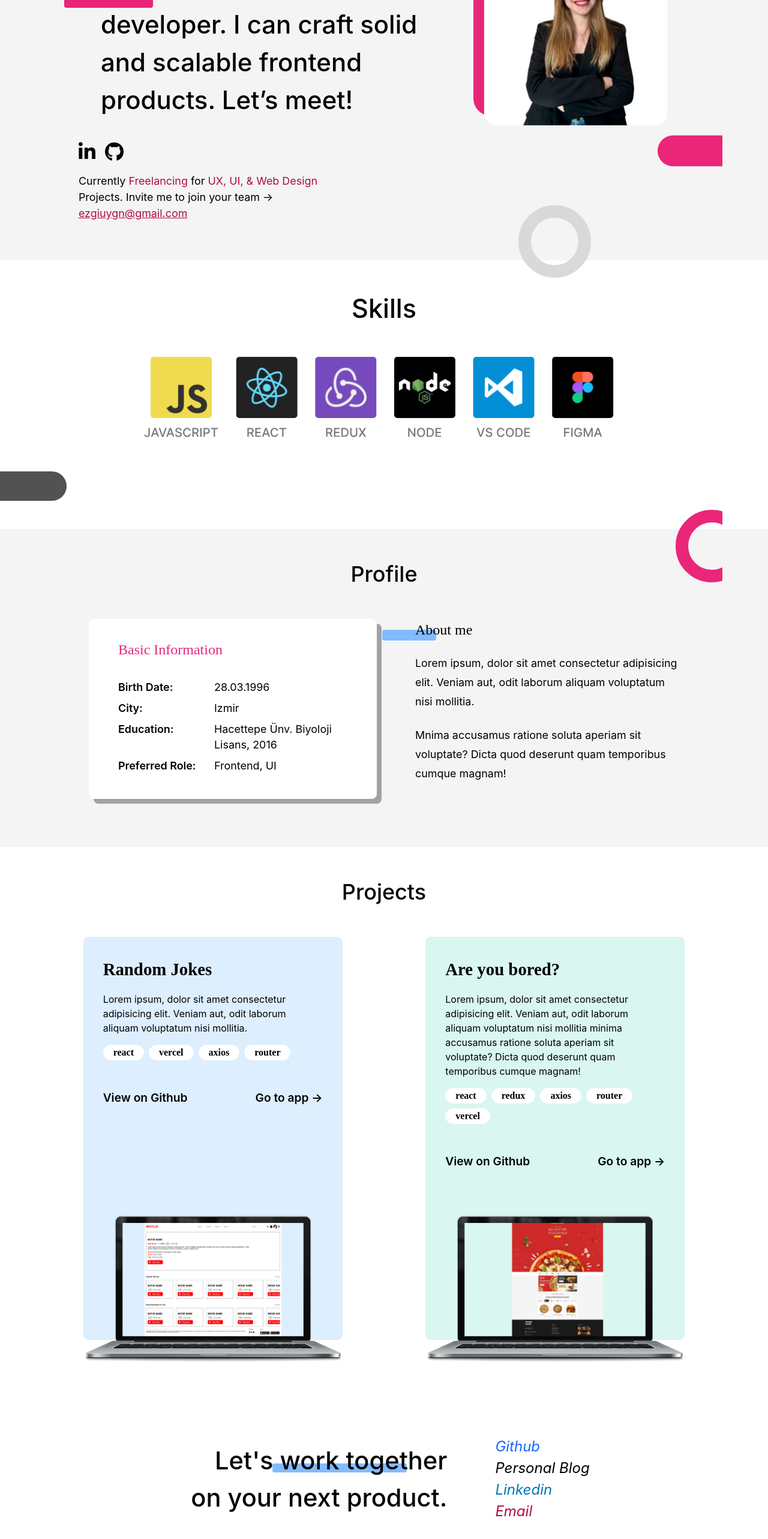
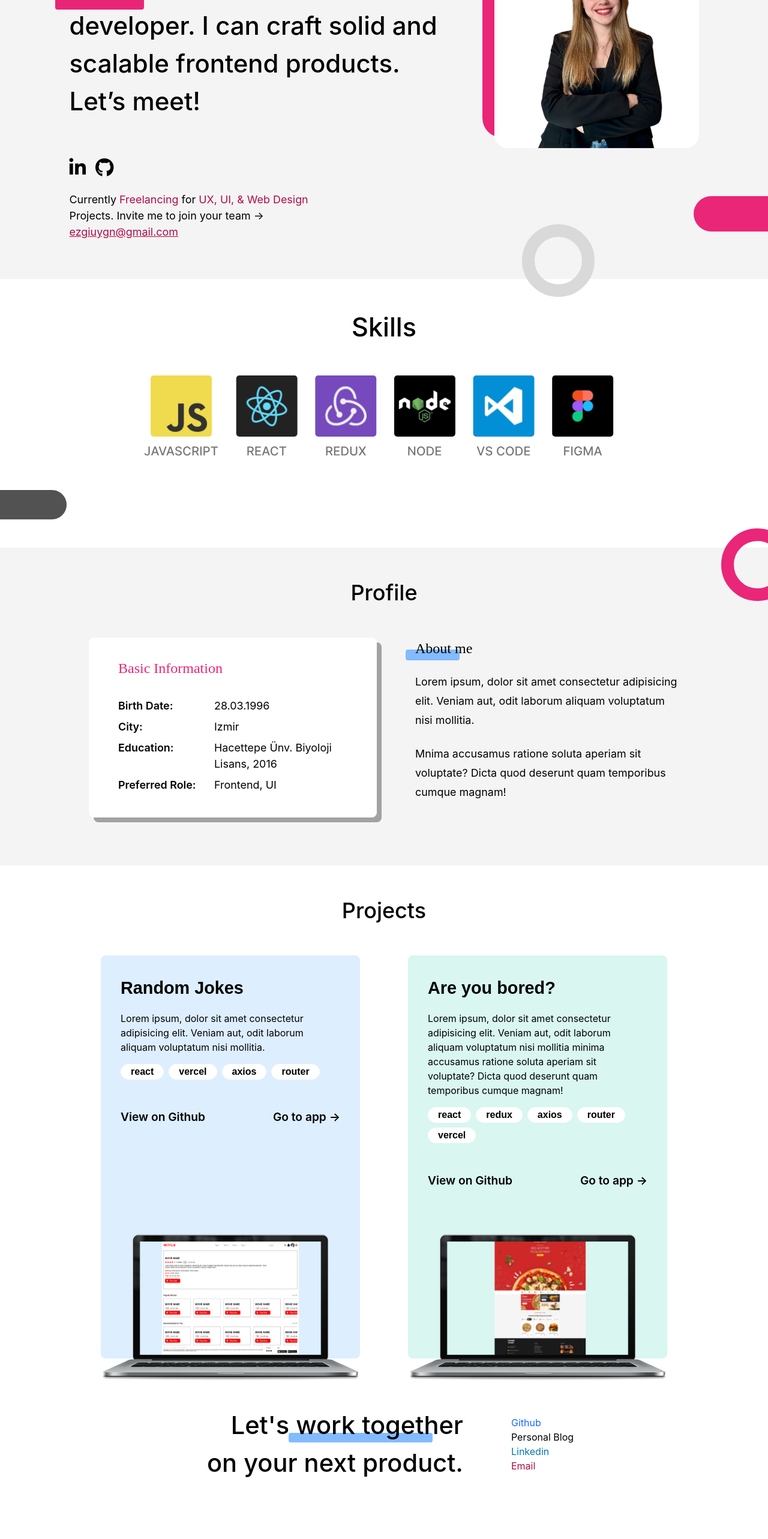
Before and after one commit to EzgiUOztuna/Personal-Website, a React (Vite) app: page / in a window 1280 px wide. Shown: the part 226-2792 px from the top of the page at 60% size. Built offline with nearby package versions, Linux system fonts and the light colour scheme.

Commit message:
final_wiframe

```diff
--- a/src/components/Introduction.css
+++ b/src/components/Introduction.css
@@ -3,9 +3,29 @@
     width: 100vw;
     height: auto;
     background: #f4f4f4;
-    position: relative;
     transition: 0.3s;
     display: block;
+    position: relative;
+    padding: 0;
+    margin: 0;
+}
+
+.ellipse-10 {
+    position: absolute;
+    left: 29.23%;
+}
+
+.rectangle-18 {
+    position: absolute;
+    top: 80%;
+    right: 0;
+}
+
+.ellipse-11 {
+    position: absolute;
+    left: 68%;
+    top: 37.5rem;
+    z-index: 1;
 }
 
 .app-container.dark {
@@ -92,20 +112,17 @@ label:active:after {
     color: #777777;
 }
 
+
 .def-container {
     display: flex;
-    flex-direction: row;
     justify-content: center;
+    align-items: flex-start;
     padding-top: 5rem;
-    width: 69rem;
-    padding-left: 5rem;
-    padding-right: 5rem;
-    padding-bottom: 1rem;
-    margin: 0 auto;
     gap: 3rem;
 }
 
 .paragraph {
+    position: relative;
     width: 40rem;
     font-family: "Inter", sans-serif;
     font-size: 2.62rem;
@@ -113,47 +130,28 @@ label:active:after {
     z-index: 10;
 }
 
+.rectangle-2 {
+    position: absolute;
+    left: -1.5rem;
+    top: 6.2rem;
+    z-index: -1;
+}
+
+
 .social-media {
     display: flex;
     gap: 1rem;
-    padding-left: 5rem;
-    margin-left: 3.18rem;
-    padding-bottom: 1rem;
-    padding-top: 1rem;
+    height: 35px;
+    align-items: center;
+    padding-top: 5rem;
+    padding-bottom: 2rem;
 }
 
 .e-mail {
-    padding-left: 5rem;
-    margin-left: 3.18rem;
     padding-bottom: 4rem;
     padding-top: .5rem;
-    width: 33.75rem;
+    width: 28.5rem;
     font-family: "Inter", sans-serif;
     font-size: 1.12rem;
     font-weight: 400;
 }
-
-.ellipse-10 {
-    position: absolute;
-    left: 25rem;
-}
-
-.rectangle-2 {
-    position: absolute;
-    left: 6.7rem;
-    top: 13rem;
-}
-
-.rectangle-18 {
-    position: absolute;
-    left: 68.5rem;
-    top: 28rem;
-    height: 3.7rem;
-    width: 6.78rem;
-}
-
-.ellipse-11 {
-    position: absolute;
-    left: 54rem;
-    top: 35.5rem;
-}
--- a/src/components/Introduction.jsx
+++ b/src/components/Introduction.jsx
@@ -11,7 +11,6 @@ export default function Introduction() {
         <>
             <div className={`app-container ${darkMode ? "dark" : ""}`}>
                 <img className="ellipse-10" src="Ellipse 10.svg" />
-                <img className="rectangle-2" src="Rectangle 2.svg" />
                 <img className="rectangle-18" src="Rectangle 18.svg" />
                 <img className="ellipse-11" src="Ellipse 11.svg" />
                 <div className="header">
@@ -38,22 +37,20 @@ export default function Introduction() {
                         </button>
                     </div>
                 </div>
+
                 <div className="def-container">
                     <div className="paragraph">
-                        <p style={{ fontFamily: "inter", fontWeight: 400, fontSize: "1.87rem", paddingBottom: "1rem" }}>Hi! 👋</p>
+                        <img className="rectangle-2" src="Rectangle 2.svg" />
+                        <p>Hi! 👋</p>
                         <p>I’m Almila. I’m a full-stack developer. I can craft solid and scalable frontend products. Let’s meet!
                         </p>
-                    </div>
-                    <div className="photo">
-                        <img src="Group 102.svg" />
-                    </div>
-                </div>
+                        <div className="social">
                             <div className="social-media">
                                 <a href="https://www.linkedin.com/in/ezgiuygun/" target="_blank">
-                        <i className="fa-brands fa-linkedin-in fa-2xl"></i>
+                                    <i className="fa-brands fa-linkedin-in fa-xs"></i>
                                 </a>
                                 <a href="https://github.com/EzgiUOztuna" target="_blank">
-                        <i className="fa-brands fa-github fa-2xl"></i>
+                                    <i className="fa-brands fa-github fa-xs"></i>
                                 </a>
                             </div>
                             <p className="e-mail">
@@ -61,6 +58,12 @@ export default function Introduction() {
                                 <a style={{ color: "#AF0C48", textDecoration: "underline" }} href="mailto:ezgiuygn@gmail.com" target="_blank"> ezgiuygn@gmail.com</a>
                             </p>
                         </div>
+                    </div>
+                    <div className="photo"><img src="Group 102.svg" />
+                    </div>
+                </div>
+
+            </div>
         </>
     );
 
--- a/src/components/Profile.css
+++ b/src/components/Profile.css
@@ -5,6 +5,12 @@
     position: relative;
     transition: 0.3s;
     display: block;
+}
+
+.ellipse-12 {
+    position: absolute;
+    right: 0;
+    top: -2rem;
 }
 
 .profile-container.dark {
@@ -66,6 +72,7 @@
 .about-me {
     width: 27.5rem;
     line-height: 2rem;
+    position: relative;
 }
 
 .about-me h4 {
@@ -74,24 +81,22 @@
     font-weight: 400;
     line-height: 2rem;
     position: relative;
+    z-index: 10;
+}
+
+.rectangle-39 {
+    position: absolute;
+    top: 1.1rem;
+    left: -1rem;
+    width: 5.62rem;
+    z-index: -1;
 }
 
 .about-me p {
+    position: relative;
     font-family: "inter", sans-serif;
     font-size: 1.12rem;
     font-weight: 400;
     margin: 1.5rem 0;
-}
-
-.ellipse-12 {
-    position: absolute;
-    left: 70.4rem;
-    top: -2rem;
-}
-
-.rectangle-39 {
-    position: absolute;
-    top: 10.5rem;
-    left: 39.8rem;
 
 }
--- a/src/components/Profile.jsx
+++ b/src/components/Profile.jsx
@@ -9,7 +9,6 @@ export default function Profile() {
         <>
             <div className={`profile-container ${darkMode ? "dark" : ""}`}>
                 <img className="ellipse-12" src="Ellipse 12.svg" />
-                <img className="rectangle-39" src="Rectangle 39.svg" />
                 <h3 className="header-3">Profile</h3>
                 <div className="info-cards">
                     <div className="basic-info-card">
@@ -21,7 +20,7 @@ export default function Profile() {
                     </div>
 
                     <div className="about-me">
-                        <h4>About me</h4>
+                        <h4>About me <img className="rectangle-39" src="Rectangle 39.svg" /></h4>
                         <p>Lorem ipsum, dolor sit amet consectetur adipisicing elit. Veniam aut, odit laborum aliquam voluptatum nisi mollitia.</p>
                         <p>Mnima accusamus ratione soluta aperiam sit voluptate? Dicta quod deserunt quam temporibus cumque magnam!</p>
                     </div>
--- a/src/components/Projects.css
+++ b/src/components/Projects.css
@@ -21,8 +21,8 @@
 
 .projects {
     display: flex;
-    justify-content: space-evenly;
-    margin-bottom: 5rem;
+    justify-content: center;
+    gap: 5rem;
 }
 
 .project-1 {
@@ -37,14 +37,14 @@
 }
 
 .project-1 h2 {
-    font-family: "Playfair Display", serif;
+    font-family: "Playfair Display", sans-serif;
     font-weight: 700;
     font-size: 1.8rem;
     padding-bottom: 1rem;
 }
 
 .def-project1 {
-    font-family: "inter", serif;
+    font-family: "inter", sans-serif;
     font-weight: 400;
     font-size: 1rem;
     padding-bottom: 1rem;
@@ -61,7 +61,7 @@
     display: flex;
     gap: .5rem;
     flex-wrap: wrap;
-    font-family: "Playfair Display", serif;
+    font-family: "Playfair Display", sans-serif;
     font-weight: 700;
     justify-content: flex-start;
 }
@@ -82,7 +82,7 @@
 .buttons {
     display: flex;
     justify-content: space-between;
-    font-family: "inter", serif;
+    font-family: "inter", sans-serif;
     font-weight: 600;
     font-size: 1.2rem;
     margin-bottom: 4rem;
@@ -103,14 +103,14 @@
 }
 
 .project-2 h2 {
-    font-family: "Playfair Display", serif;
+    font-family: "Playfair Display", sans-serif;
     font-weight: 700;
     font-size: 1.8rem;
     padding-bottom: 1rem;
 }
 
 .def-project2 {
-    font-family: "inter", serif;
+    font-family: "inter", sans-serif;
     font-weight: 400;
     font-size: 1rem;
     padding-bottom: 1rem;
@@ -128,28 +128,31 @@
     justify-content: center;
     align-items: center;
     gap: 5rem;
-    padding-bottom: 8rem;
+    padding-bottom: 5rem;
+    position: relative;
+}
+
+.footer a {
+    display: flex;
+    flex-direction: column;
+    font-size: 1rem;
+    font-family: "inter", sans-serif;
 }
 
 .footer p {
-    font-family: "inter", serif;
+    font-family: "inter", sans-serif;
     font-weight: 500;
     font-size: 2.6rem;
     width: 28rem;
     text-align: right;
     position: relative;
-    z-index: 2;
-}
-
-.footer i {
-    display: flex;
-    flex-direction: column;
+    z-index: 10;
 }
 
 .rectangle-40 {
     position: absolute;
-    bottom: 13.2rem;
-    left: 28.4rem;
-    width: 14rem;
-    z-index: 1;
+    bottom: 4.1rem;
+    left: 35%;
+    width: 15rem;
+    z-index: -1;
 }
--- a/src/components/Projects.jsx
+++ b/src/components/Projects.jsx
@@ -43,19 +43,16 @@ export default function Projects() {
                     </div>
                 </div>
                 <div className="footer">
-                    <p>Let's work together on your next product.</p>
+
+                    <p>Let's work together on your next product.<img className="rectangle-40" src="Rectangle 40.svg" /></p>
                     <ul>
-                        <a href="https://github.com/EzgiUOztuna" target="_blank">
-                            <i style={{ color: "#1769FF", fontSize: "1.5rem", fontFamily: "inter" }}>Github</i></a>
-                        <i style={{ fontSize: "1.5rem", fontFamily: "inter" }}>Personal Blog</i>
-                        <a href="https://www.linkedin.com/in/ezgiuygun/" target="_blank">
-                            <i style={{ color: "#0077B5", fontSize: "1.5rem", fontFamily: "inter" }}>Linkedin</i></a>
-                        <a href="mailto:ezgiuygn@gmail.com" target="_blank">
-                            <i style={{ color: "#AF0C48", fontSize: "1.5rem", fontFamily: "inter" }}>Email</i></a>
-
+                        <a style={{ color: "#1769FF" }} href="https://github.com/EzgiUOztuna" target="_blank">Github</a>
+                        <a>Personal Blog</a>
+                        <a style={{ color: "#0077B5" }} href="https://www.linkedin.com/in/ezgiuygun/" target="_blank">Linkedin</a>
+                        <a style={{ color: "#AF0C48" }} href="mailto:ezgiuygn@gmail.com" target="_blank">Email</a>
                     </ul>
                 </div >
-                <img className="rectangle-40" src="Rectangle 40.svg" />
+
             </div >
         </>
     )
```
Lines whose indentation alone changed are shown as unchanged.
